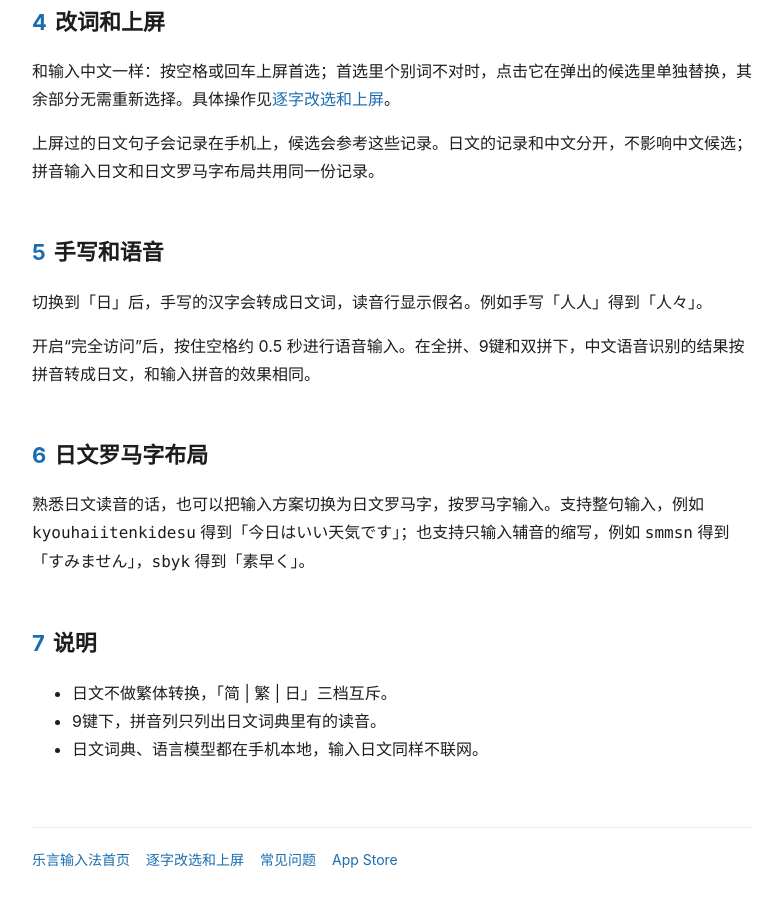
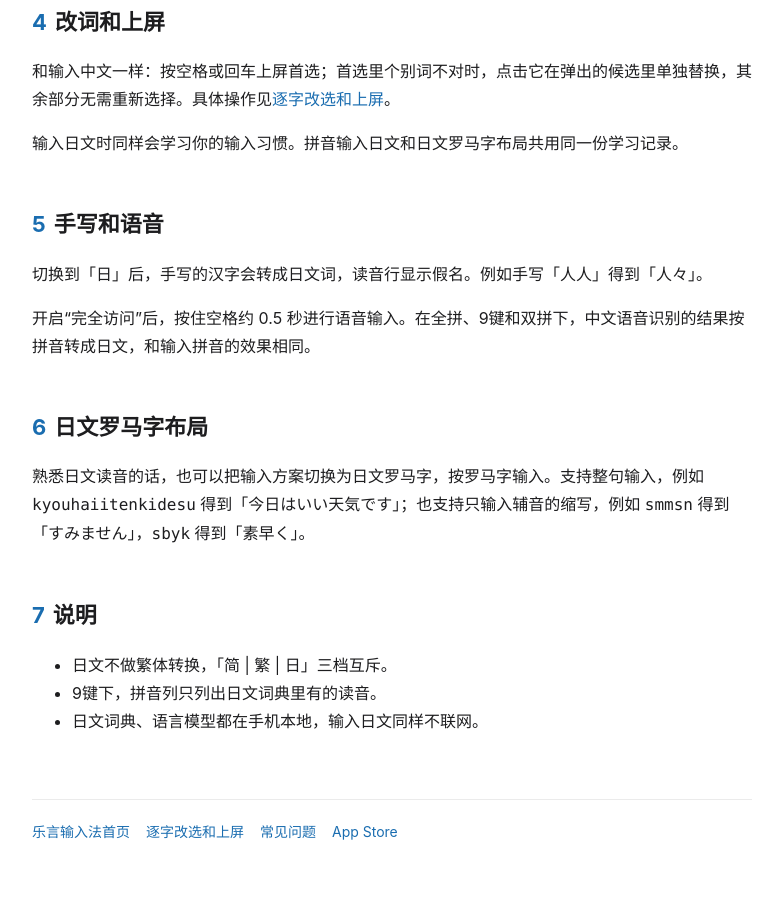
Before and after one commit to wang1ang/leyan.wang, a plain HTML site: page japanese.html in a window 1280 px wide. Shown: the part 1896-2802 px from the top of the page, without its empty margins (248-1031 px from the left). After the commit the page ends 2780 px from the top, so only its background shows below. Drawn offline with Linux system fonts and the light colour scheme.

Commit message:
japanese: simplify learning note

```diff
--- a/japanese.html
+++ b/japanese.html
@@ -87,7 +87,7 @@
 
   <h2 id="commit"><span class="n">4</span>改词和上屏</h2>
   <p>和输入中文一样：按空格或回车上屏首选；首选里个别词不对时，点击它在弹出的候选里单独替换，其余部分无需重新选择。具体操作见<a href="/guide.html">逐字改选和上屏</a>。</p>
-  <p>上屏过的日文句子会记录在手机上，候选会参考这些记录。日文的记录和中文分开，不影响中文候选；拼音输入日文和日文罗马字布局共用同一份记录。</p>
+  <p>输入日文时同样会学习你的输入习惯。拼音输入日文和日文罗马字布局共用同一份学习记录。</p>
 
   <h2 id="handwriting"><span class="n">5</span>手写和语音</h2>
   <p>切换到「日」后，手写的汉字会转成日文词，读音行显示假名。例如手写「人人」得到「人々」。</p>
```
